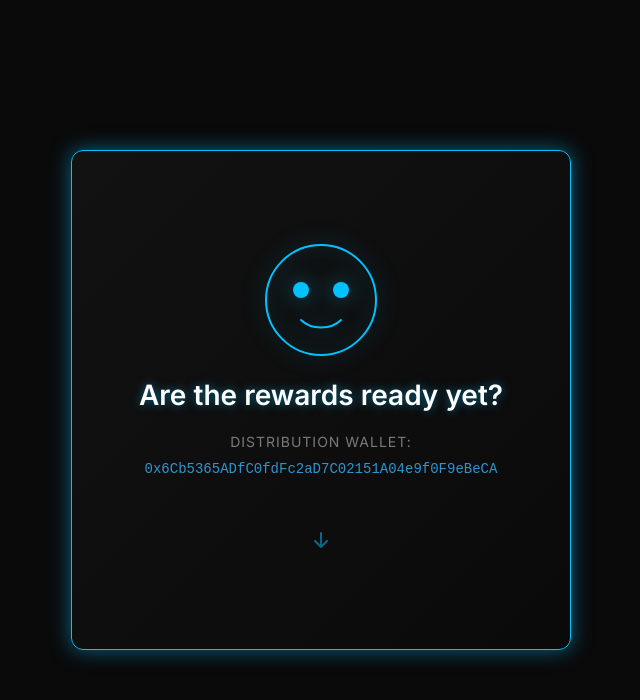
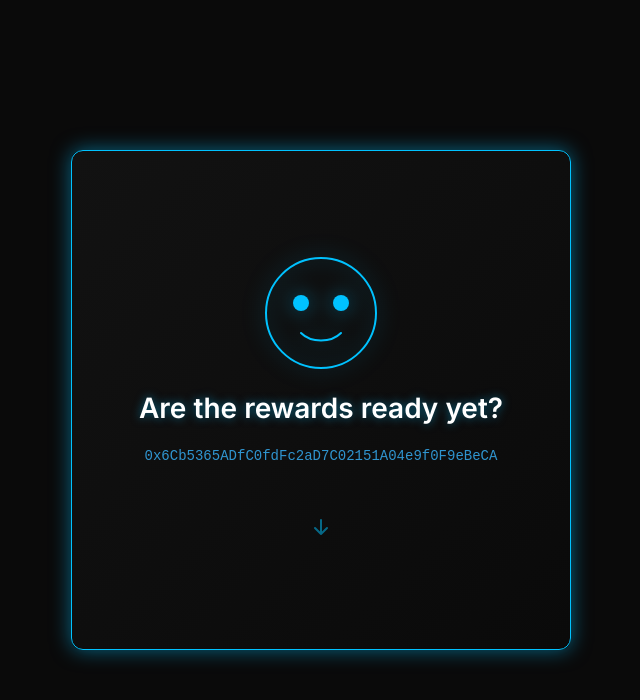
Before and after one commit to ForkIt369/metis-rewards-card, a React (Vite) app: page / in a window 1280 px wide. Shown: the top 700 px of the page, without its empty margins (319-959 px from the left). Built offline with nearby package versions, Linux system fonts and the light colour scheme; no server answers.

Commit message:
Remove Distribution Wallet label

```diff
--- a/src/components/MetisCard.tsx
+++ b/src/components/MetisCard.tsx
@@ -45,7 +45,6 @@
         <div className="zen-card-front">
           <img src={getAvatarSrc()} alt="Robit Avatar" className="zen-avatar" />
           <h2 className="zen-question">Are the rewards ready yet?</h2>
-          <p className="zen-wallet-info">Distribution Wallet:</p>
           <p className="zen-wallet-address">{address}</p>
           <div className="zen-flip-icon">
             <svg width="24" height="24" viewBox="0 0 24 24" fill="none" xmlns="http://www.w3.org/2000/svg">
```
